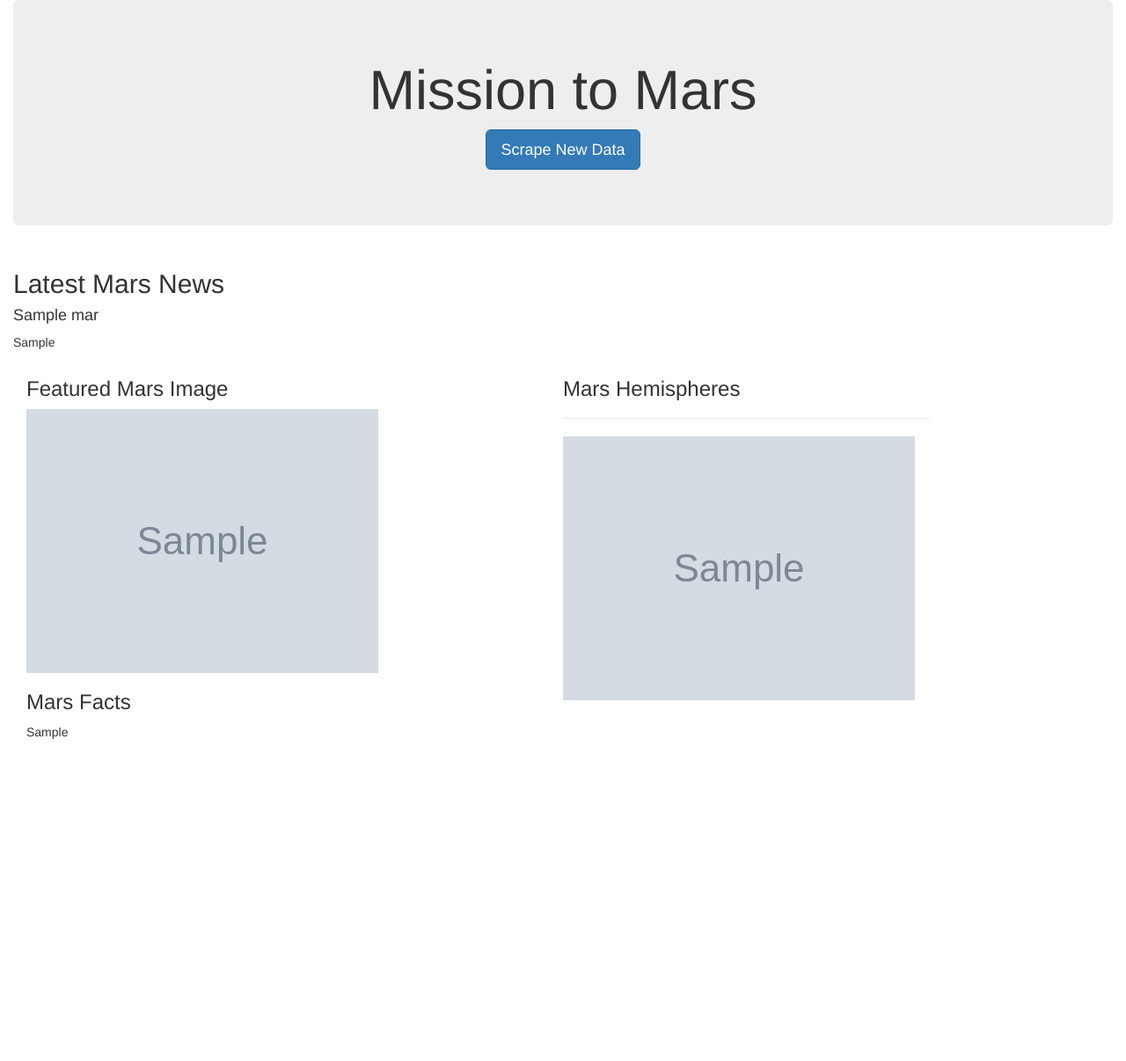
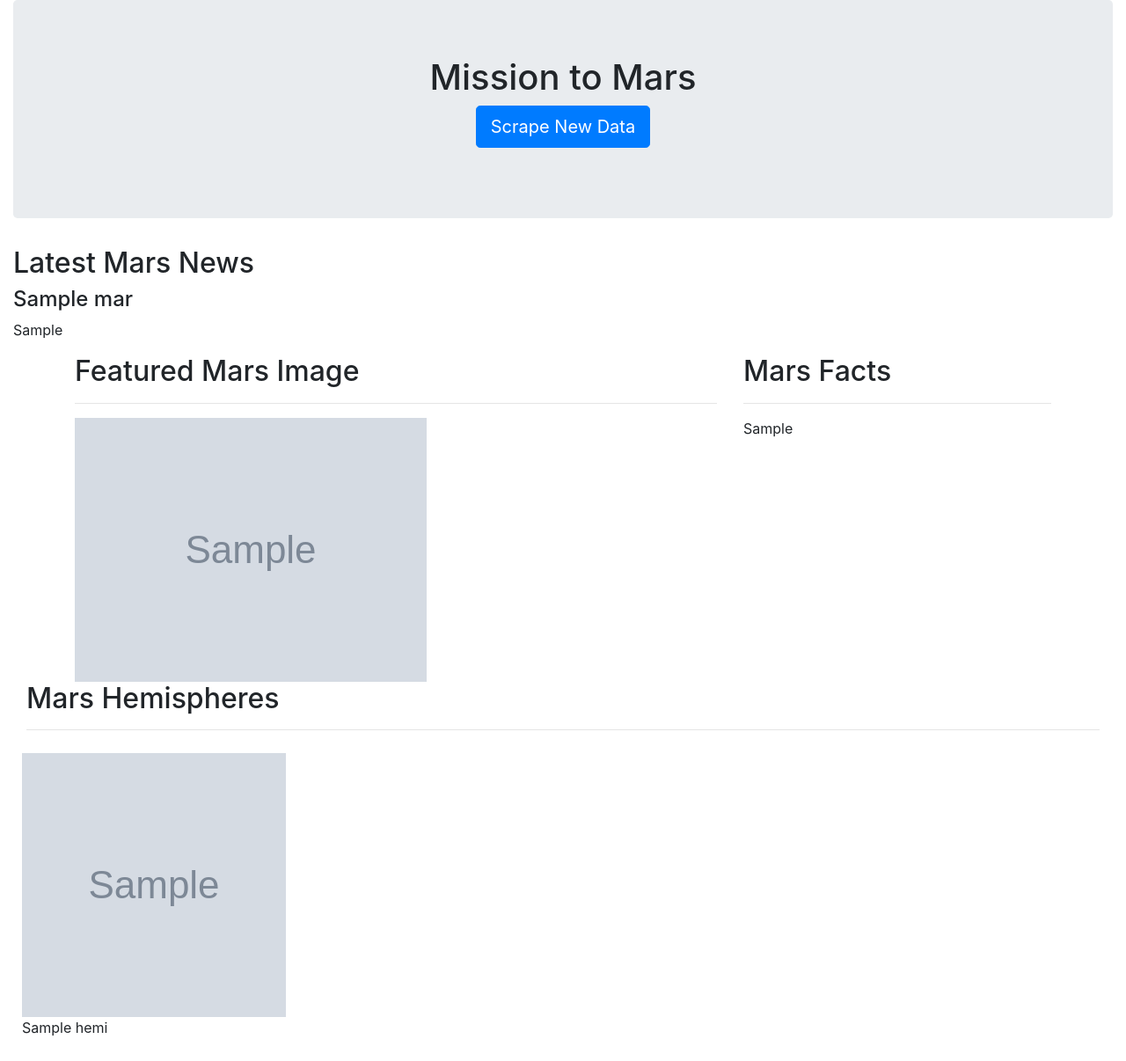
Before and after one commit to RobinWaves/Web-Scraping-Challenge, a Flask app: page / in a window 1280 px wide. Shown: the whole page at 88% size. Before the commit the page ends 840 px from the top, so only its background shows below. Run offline with Flask 2, Linux system fonts and the light colour scheme; grey boxes marked "Sample" are stand-in pictures; a database or web service that is not in the repository returns one stand-in record (values such as "Sample title"); some libraries are stand-ins or nearby versions.

Commit message:
Working on style

```diff
--- a/Missions_to_Mars/templates/index.html
+++ b/Missions_to_Mars/templates/index.html
@@ -6,9 +6,15 @@
   <meta name="viewport" content="width=device-width, initial-scale=1.0">
   <meta http-equiv="X-UA-Compatible" content="ie=edge">
   <title>Mission to Mars</title>
-  <link rel="stylesheet" href="https://maxcdn.bootstrapcdn.com/bootstrap/3.3.7/css/bootstrap.min.css">
+
+  <!-- <link rel="stylesheet" href="https://maxcdn.bootstrapcdn.com/bootstrap/3.3.7/css/bootstrap.min.css">  -->
+
+  <link rel="stylesheet" href="https://cdn.jsdelivr.net/npm/bootstrap@4.6.0/dist/css/bootstrap.min.css" integrity="sha384-B0vP5xmATw1+K9KRQjQERJvTumQW0nPEzvF6L/Z6nronJ3oUOFUFpCjEUQouq2+l" crossorigin="anonymous">
+
+  <link rel="stylesheet" href="https://maxcdn.bootstrapcdn.com/bootstrap/4.5.2/css/bootstrap.min.css">
 
   <link rel="stylesheet" href="styles.css">
+
 </head>
 
 <body>
@@ -24,34 +30,42 @@
     <div class="row">
       <div class="col-md-12">
         <h2>Latest Mars News</h2>
-        <h4>{{mars_doc.news_title}}</h4>
-        <p>{{mars_doc.news_p}}</p>
+        <h4>{{ mars_doc.news_title }}</h4>
+        <p>{{ mars_doc.news_p }}</p>
       </div>
     </div>
 
     <!-- Mars Featured Image and Table -->
-    <div class="col-lg-6 col-md-12">
-      <h3>Featured Mars Image</h3>
-        <img src="{{ mars_doc.featured_image_url }}" alt="Featured Mars Image">
-      <h3>Mars Facts</h3>
-        {{ mars_doc.mars_table | safe}}
+    <div class="container">
+      <div class="row">
+        <div class="col-lg-8 col-md-12">
+          <h2>Featured Mars Image</h2>
+          <hr>
+          <img src="{{ mars_doc.featured_image_url }}" class=float-left alt="Featured Mars Image">
+        </div>
+        <div class="col-lg-4 col-md-12">
+          <h2>Mars Facts</h2>
+          <hr>
+          {{ mars_doc.mars_table | safe }}
+        </div>
       </div>
+    </div> <!-- Close Mars Featured Image and Table container -->
 
       <!-- Mars Hemispheres -->
-      <div class="col-lg-4 col-md-12">
-          <div class="row">
-            <h3>Mars Hemispheres</h3>
-            <hr>
-            {% for image in mars_doc.hemisphere_image_urls %}
-              <a href="{{ image.image_url }}">
-                <img src="{{ image.image_url }}" alt="{{ image.title }}">
-              </a>
-            {%endfor%}
+    <div class="container-fluid">
+        <h2>Mars Hemispheres</h2>
+        <hr>
+        <div class="row">
+          {% for hemi in mars_doc.hemisphere_image_urls %}
+          <div class="img-with-text">
+              <img src="{{ hemi.img_url }}" alt="{{ hemi.title }}" style="width:300px;height:300px">
+              <p> {{hemi.title}} </p>
+          </div>
+          {% endfor %}
+        </div>
+    </div> <!-- Close Hemispheres container-fluid -->
 
-          </div>
-      </div>
-    </div>
-  </div>
+  </div> <!-- Close container-fluid -->
 
 </body>
 
--- /dev/null
+++ b/Missions_to_Mars/templates/styles.css
@@ -0,0 +1,10 @@
+.img-with-text {
+    text-align: justify;
+    width: 300px;
+    margin: 10px;
+}
+
+.img-with-text img {
+    display: block;
+    margin: 0 auto;
+}
```
Also changed, not shown: Missions_to_Mars/scrape_mars.py (+6 -4 lines), 1 other file.
